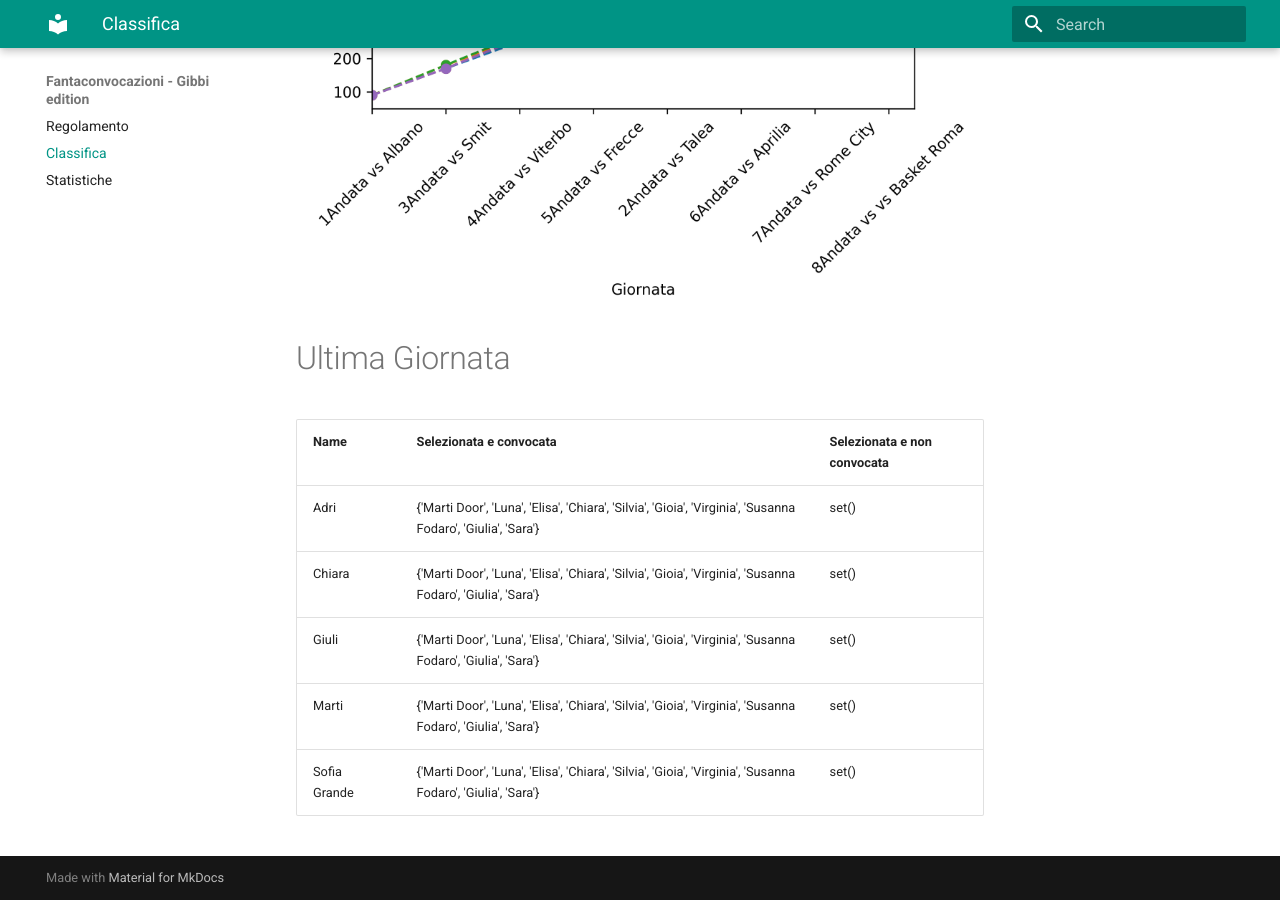
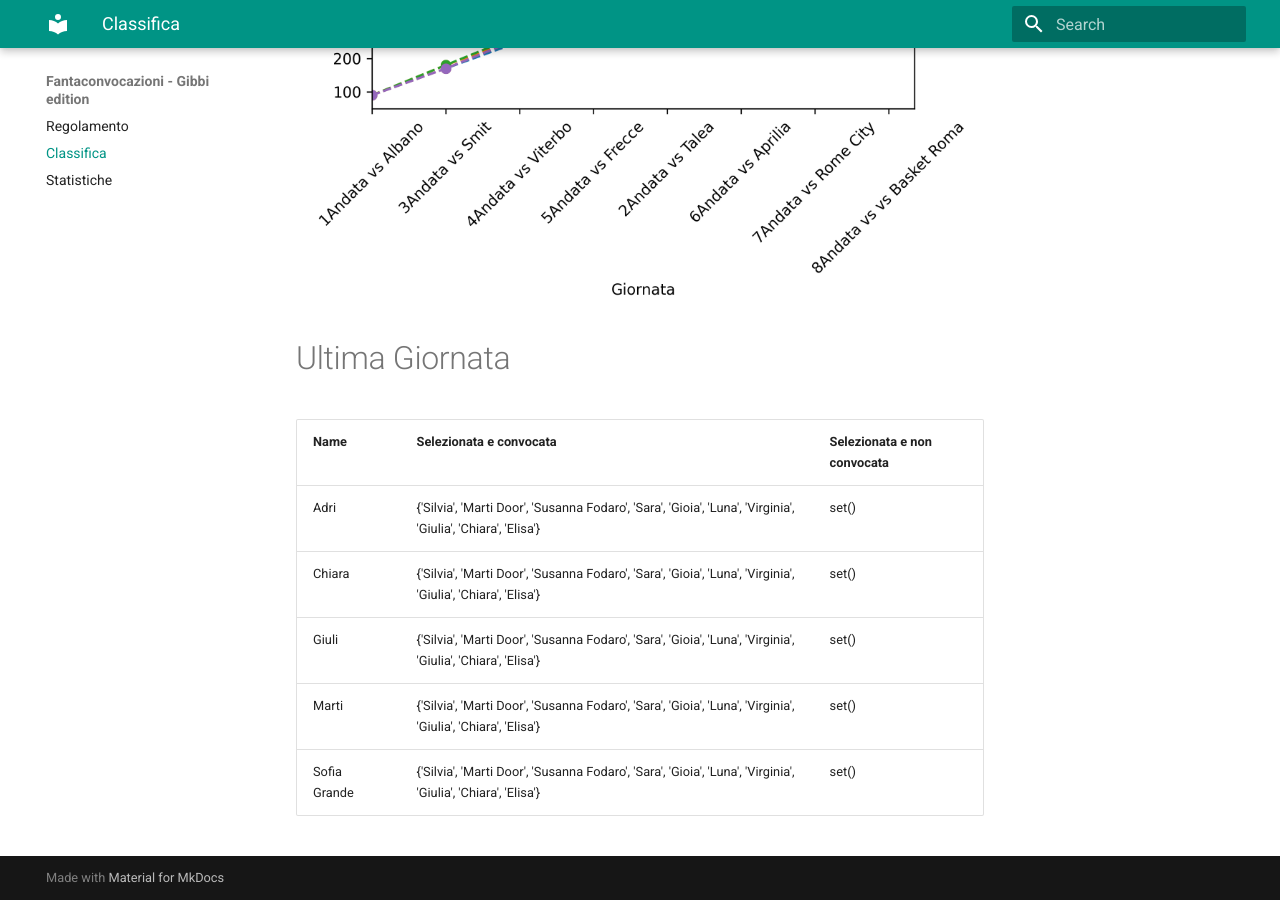
Before and after one commit to martinig94/fantagibbi, an MkDocs documentation site: the page built from docs/Classifica.md, in a window 1280 px wide and 900 px high, scrolled down 810 px. Built offline with MkDocs 1.6.1 and Material for MkDocs 9.7.7, drawn with Linux system fonts in a browser that asks for light colours.

Commit message:
Auto-update from main.py

```diff
--- a/docs/Classifica.md
+++ b/docs/Classifica.md
@@ -18,9 +18,9 @@
 <!-- START_TABLE CORRECT -->
 | Name         | Selezionata e convocata                                                                                      | Selezionata e non convocata   |
 |:-------------|:-------------------------------------------------------------------------------------------------------------|:------------------------------|
-| Adri         | {'Marti Door', 'Luna', 'Elisa', 'Chiara', 'Silvia', 'Gioia', 'Virginia', 'Susanna Fodaro', 'Giulia', 'Sara'} | set()                         |
-| Chiara       | {'Marti Door', 'Luna', 'Elisa', 'Chiara', 'Silvia', 'Gioia', 'Virginia', 'Susanna Fodaro', 'Giulia', 'Sara'} | set()                         |
-| Giuli        | {'Marti Door', 'Luna', 'Elisa', 'Chiara', 'Silvia', 'Gioia', 'Virginia', 'Susanna Fodaro', 'Giulia', 'Sara'} | set()                         |
-| Marti        | {'Marti Door', 'Luna', 'Elisa', 'Chiara', 'Silvia', 'Gioia', 'Virginia', 'Susanna Fodaro', 'Giulia', 'Sara'} | set()                         |
-| Sofia Grande | {'Marti Door', 'Luna', 'Elisa', 'Chiara', 'Silvia', 'Gioia', 'Virginia', 'Susanna Fodaro', 'Giulia', 'Sara'} | set()                         |
+| Adri         | {'Silvia', 'Marti Door', 'Susanna Fodaro', 'Sara', 'Gioia', 'Luna', 'Virginia', 'Giulia', 'Chiara', 'Elisa'} | set()                         |
+| Chiara       | {'Silvia', 'Marti Door', 'Susanna Fodaro', 'Sara', 'Gioia', 'Luna', 'Virginia', 'Giulia', 'Chiara', 'Elisa'} | set()                         |
+| Giuli        | {'Silvia', 'Marti Door', 'Susanna Fodaro', 'Sara', 'Gioia', 'Luna', 'Virginia', 'Giulia', 'Chiara', 'Elisa'} | set()                         |
+| Marti        | {'Silvia', 'Marti Door', 'Susanna Fodaro', 'Sara', 'Gioia', 'Luna', 'Virginia', 'Giulia', 'Chiara', 'Elisa'} | set()                         |
+| Sofia Grande | {'Silvia', 'Marti Door', 'Susanna Fodaro', 'Sara', 'Gioia', 'Luna', 'Virginia', 'Giulia', 'Chiara', 'Elisa'} | set()                         |
 <!-- END_TABLE CORRECT -->
```
